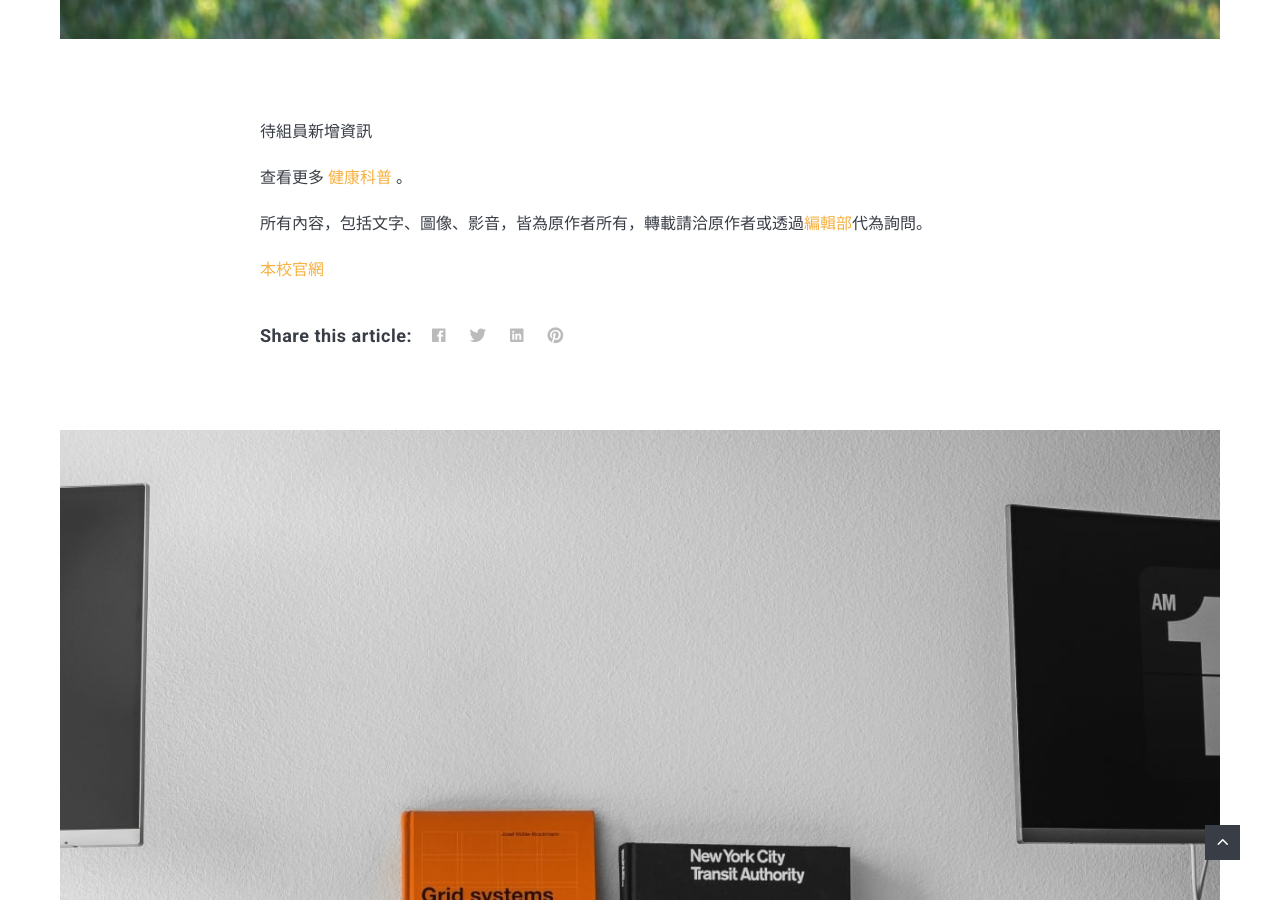
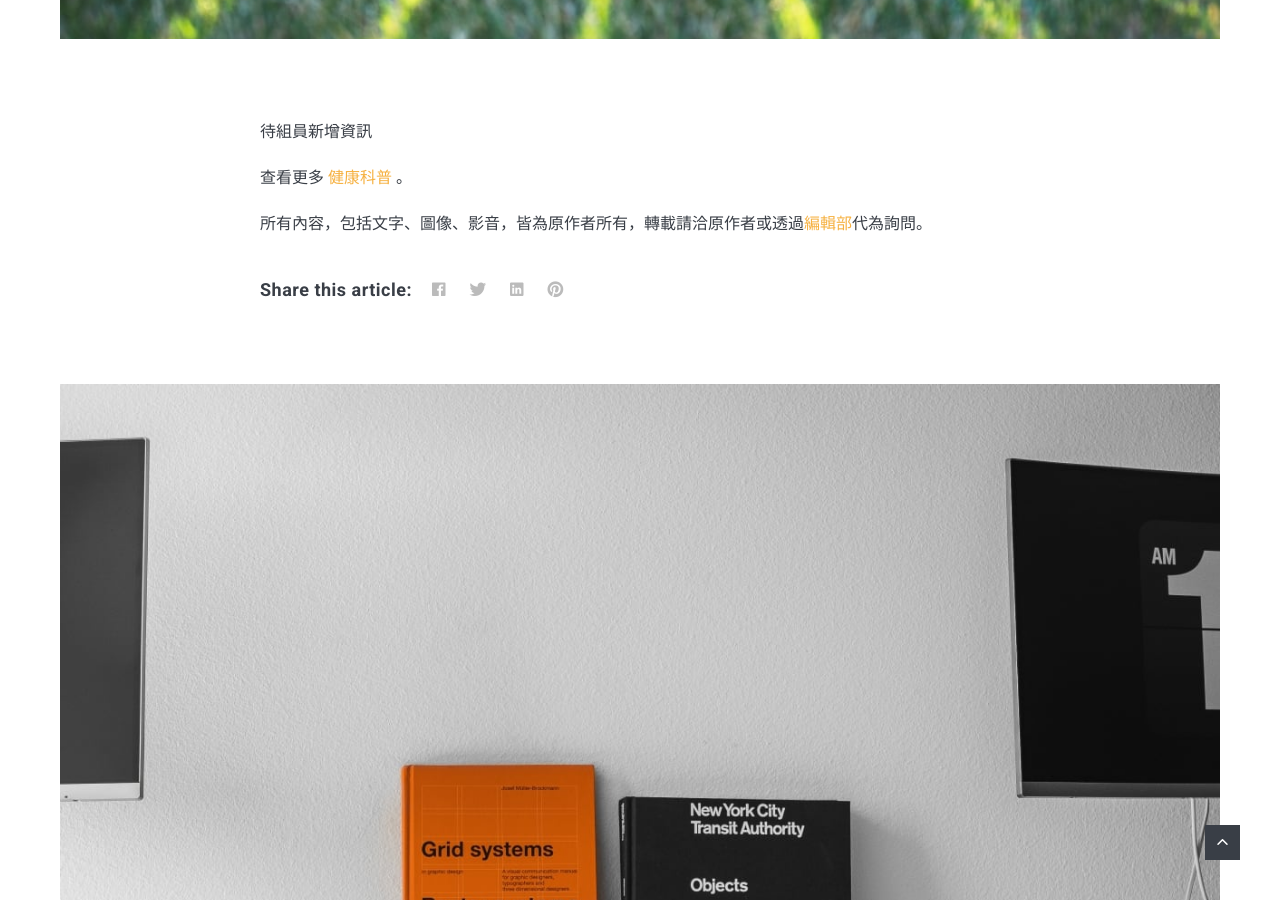
Before and after one commit to Godbb1994/Godbb1994.github.io, a Jekyll site: the page built from _posts/2018-05-29-welcome-to-jekyll.markdown, in a window 1280 px wide and 900 px high, scrolled down 934 px. Built offline with Jekyll 4.4.1, drawn with Linux system fonts in a browser that asks for light colours; nearby versions of some CDN libraries; comment, search, counter and statistics services are not loaded.

Commit message:
edit #page Production and Application of multimedia #posts welcome try to do somthing

```diff
--- a/_posts/2018-05-29-welcome-to-jekyll.markdown
+++ b/_posts/2018-05-29-welcome-to-jekyll.markdown
@@ -9,11 +9,9 @@ tags:   information
 
 查看更多 [健康科普][jekyll-docs] 。
 
-所有內容，包括文字、圖像、影音，皆為原作者所有，轉載請洽原作者或透過[編輯部][jekyll-talk]代為詢問。
+所有內容，包括文字、圖像、影音，皆為原作者所有，轉載請洽原作者或透過[編輯部][jekyll-gh]代為詢問。
 
-[本校官網][jekyll-talk]
 
 
 [jekyll-docs]: https://godbb1994.github.io/
-[jekyll-gh]:   https://github.com/jekyll/jekyll
-[jekyll-talk]: https://www.ntunhs.edu.tw/
+[jekyll-gh]:   https://www.ntunhs.edu.tw/
```
